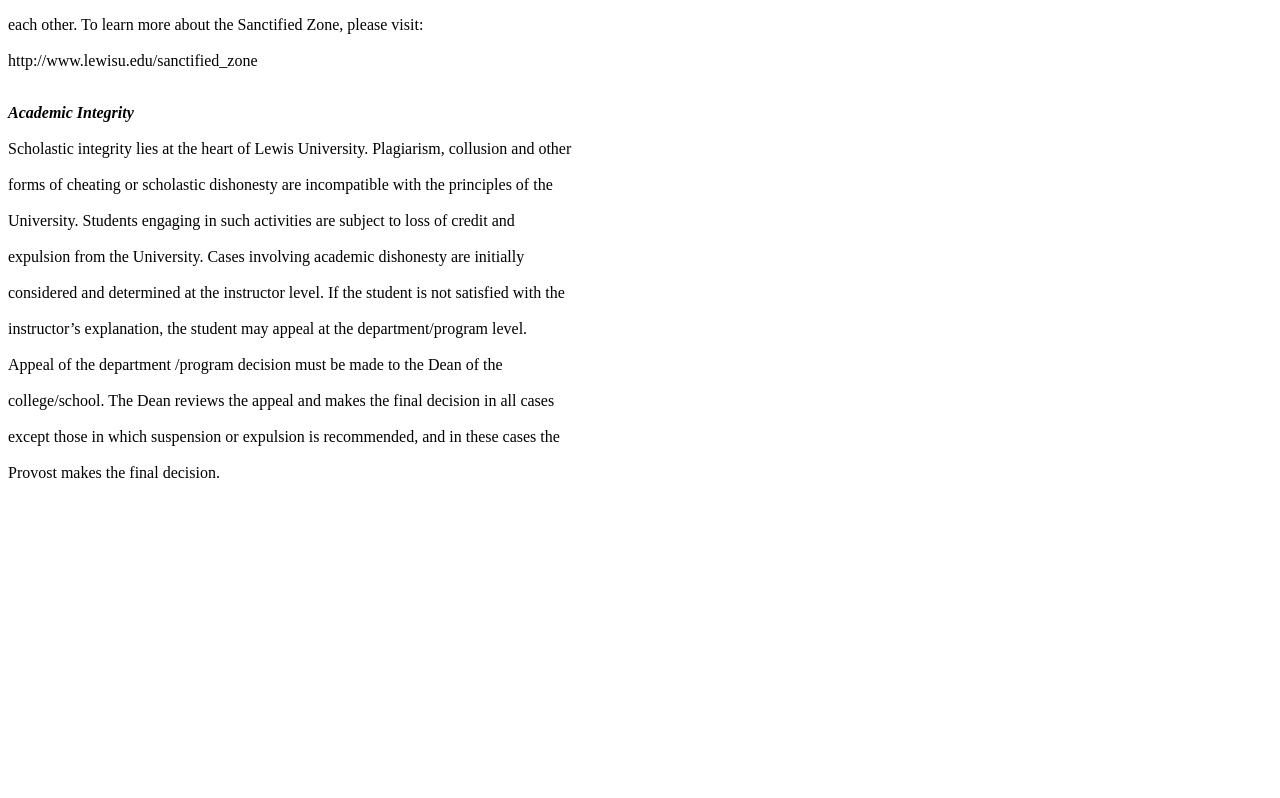
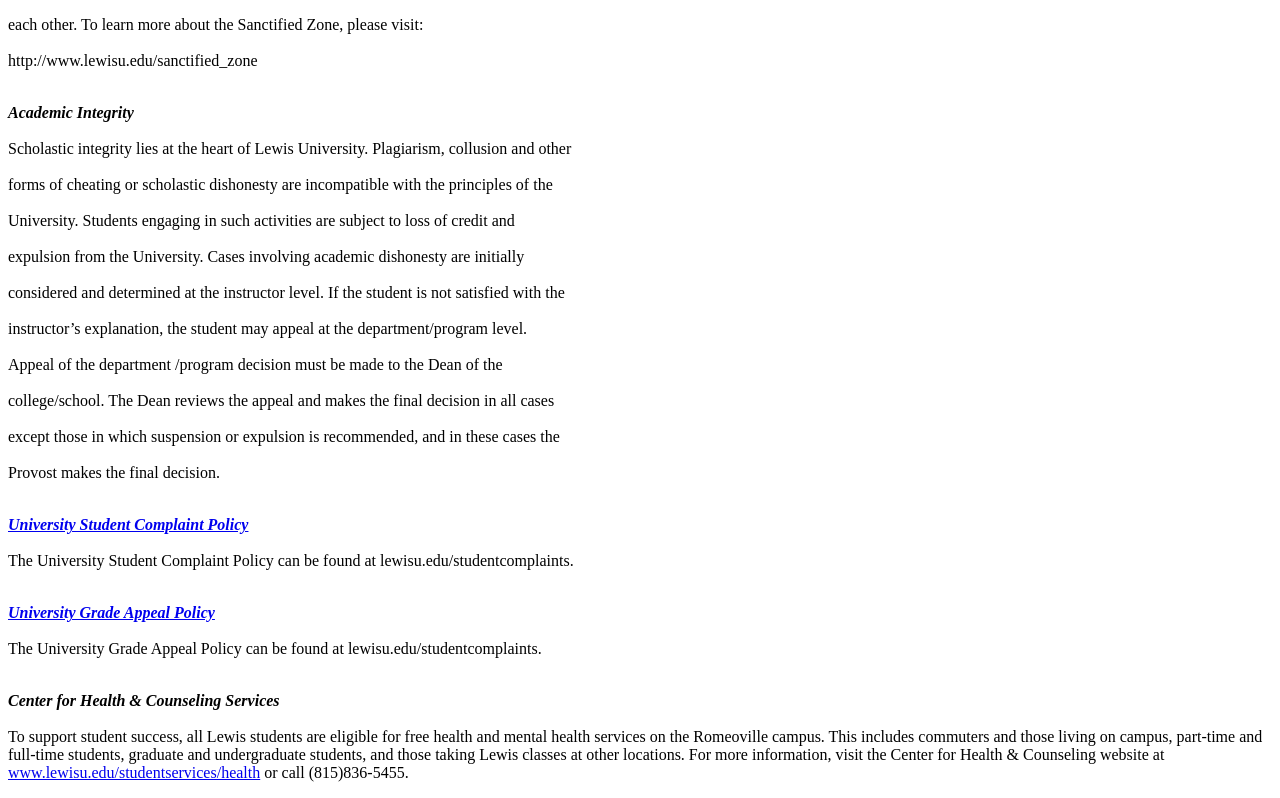
Before and after one commit to Jwolniak/final-project-syllewis, a plain HTML site: page index.html in a window 1280 px wide. Shown: the part 3480-4278 px from the top of the page. Before the commit the page ends 3996 px from the top, so only its background shows below. Drawn offline with Linux system fonts and the light colour scheme.

Commit message:
added more syllabus info

```diff
--- a/index.html
+++ b/index.html
@@ -150,7 +150,7 @@
         recommended that you make your request prior to or during the first week of class. It is <br><br>
         not necessary to disclose the nature of your disability to your instructor. For more <br><br>
         information about academic support services, visit the website at: <br><br>
-        <a link="www.lewisu.edu/CASE">www.lewisu.edu/CASE</a>. <br><br>
+        <a href="www.lewisu.edu/CASE">www.lewisu.edu/CASE</a>. <br><br>
         Lewis University has adopted Blackboard Ally providing alternative formats for files<br><br>
         uploaded by instructors. Students can click the down arrow next to any file and select<br><br>
         Alternative Formats.<br><br>
@@ -179,5 +179,22 @@
         except those in which suspension or expulsion is recommended, and in these cases the<br><br>
         Provost makes the final decision. <br><br>
     </p>
+    <p>
+        <b><i><a href="www.lewisu.edu/studentcomplaints">University Student Complaint Policy</a></i></b><br><br>
+        The University Student Complaint Policy can be found at lewisu.edu/studentcomplaints.<br><br>
+    </p>
+    <p>
+        <b><i><a href="www.lewisu.edu/studentcomplaints">University Grade Appeal Policy</a></i></b><br><br>
+        The University Grade Appeal Policy can be found at lewisu.edu/studentcomplaints.<br><br>
+    </p>
+    <p>
+        <b><i>Center for Health & Counseling Services</i></b><br><br>
+        To support student success, all Lewis students are eligible for free health and
+        mental health services on the Romeoville campus. This includes commuters and
+        those living on campus, part-time and full-time students, graduate and
+        undergraduate students, and those taking Lewis classes at other locations. For
+        more information, visit the Center for Health & Counseling website at
+        <a href="www.lewisu.edu/studentservices/health">www.lewisu.edu/studentservices/health</a> or call (815)836-5455.
+    </p>
 </body>
 </html>
```
